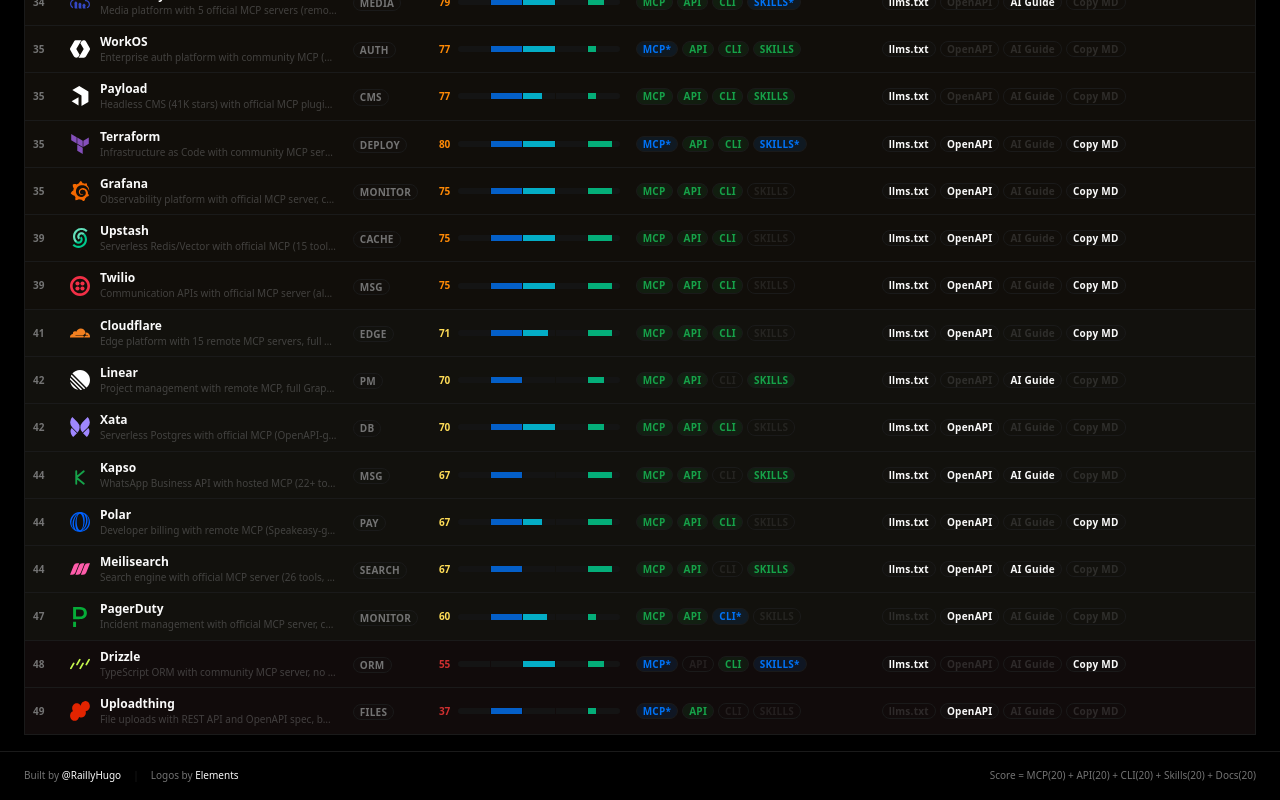
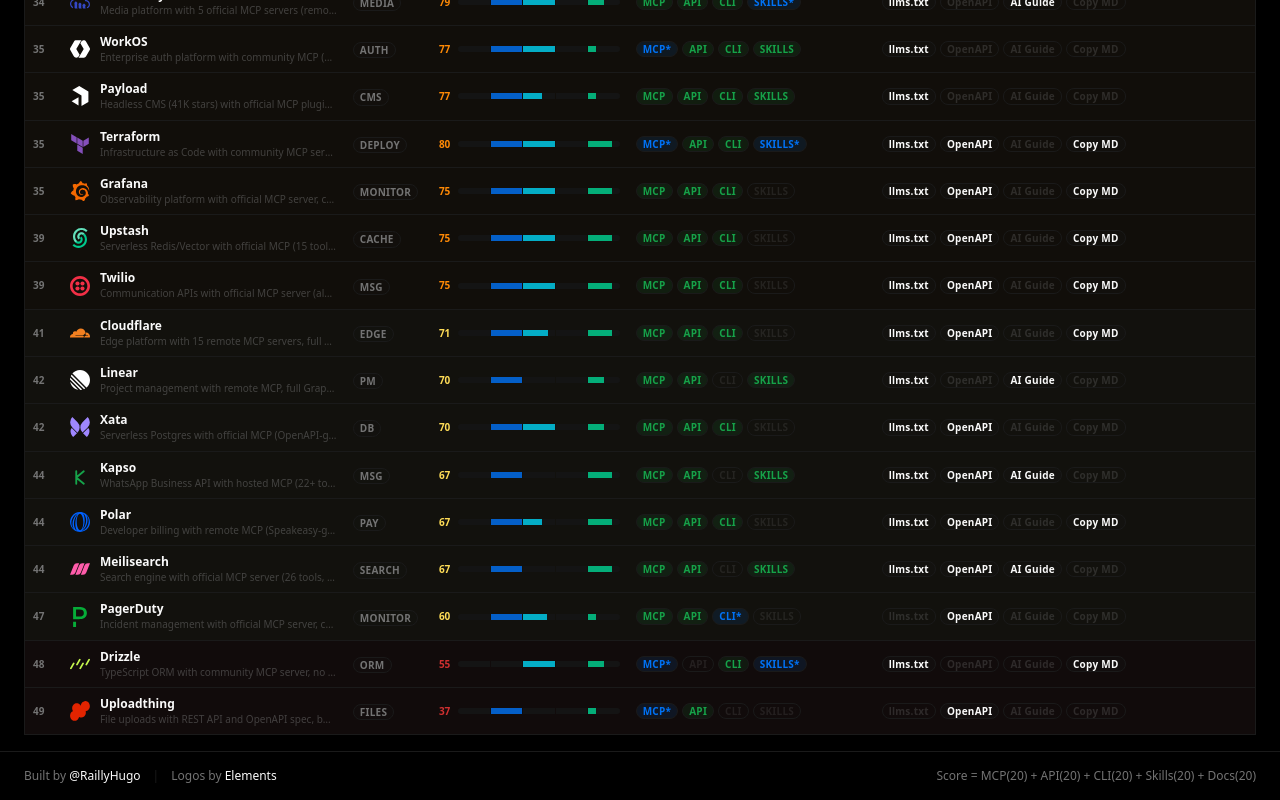
Before and after one commit to crafter-station/agent-stack, a Next.js app: page / in a window 1280 px wide. Shown: the part 1830-2630 px from the top of the page. Built offline with nearby package versions, Linux system fonts and the light colour scheme.

Commit message:
fix: increase footer text size from 10px to xs

```diff
--- a/src/app/page.tsx
+++ b/src/app/page.tsx
@@ -188,7 +188,7 @@
       </main>
 
       <footer className="border-t border-border py-4 px-4 lg:px-6">
-        <div className="flex items-center justify-between text-[10px] text-muted-foreground">
+        <div className="flex items-center justify-between text-xs text-muted-foreground">
           <div className="flex items-center gap-3">
             <span>
               Built by{" "}
```
